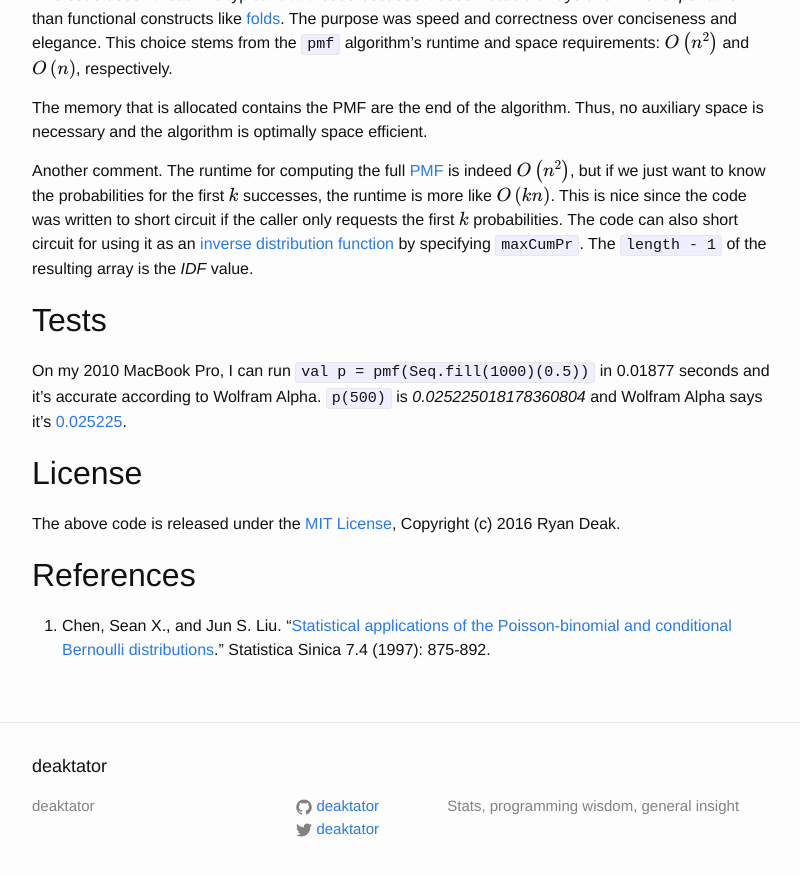
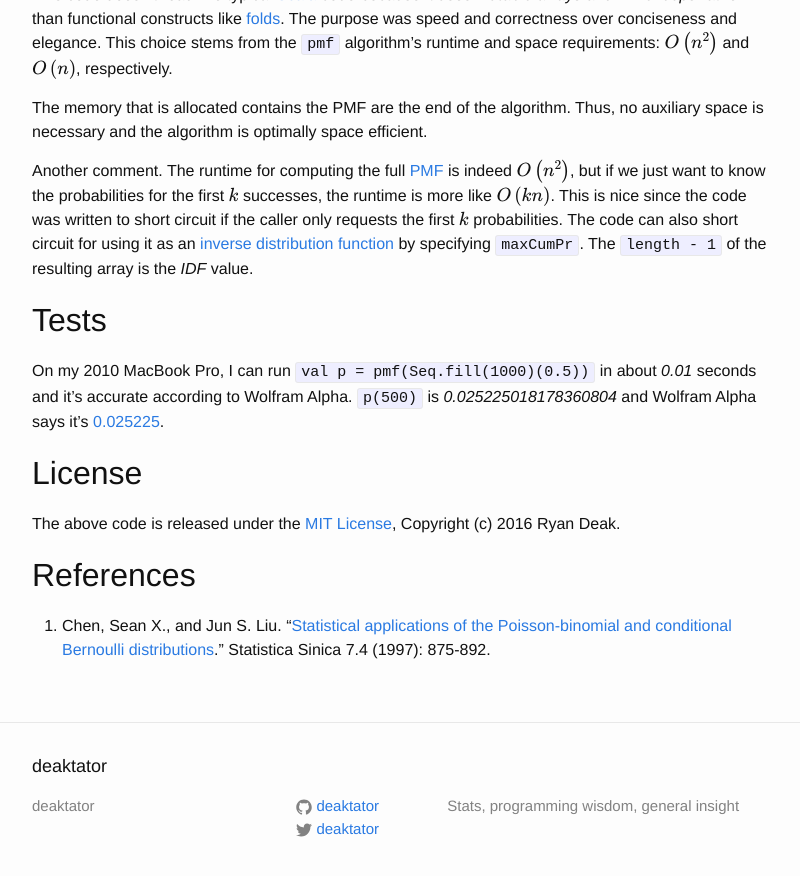
Before and after one commit to deaktator/deaktator.github.io, a Jekyll site: the page built from _posts/2016-02-12-poisson-binomial-revisited.md, in a window 1280 px wide and 900 px high, scrolled down 3268 px. Shown: the top 876 px of the window, without its empty margins (238-1038 px from the left). Built offline with Jekyll 4.4.1, drawn with Linux system fonts in a browser that asks for light colours; formulas are drawn with MathJax 3.

Commit message:
small changes

```diff
--- a/_posts/2016-02-12-poisson-binomial-revisited.md
+++ b/_posts/2016-02-12-poisson-binomial-revisited.md
@@ -157,7 +157,7 @@ by specifying `maxCumPr`.  The `length - 1` of the resulting array is the *IDF*
 
 ## Tests
 
-On my 2010 MacBook Pro, I can run `val p = pmf(Seq.fill(1000)(0.5))` in 0.01877 seconds and it's accurate according
+On my 2010 MacBook Pro, I can run `val p = pmf(Seq.fill(1000)(0.5))` in about *0.01* seconds and it's accurate according
 to Wolfram Alpha.  `p(500)` is *0.025225018178360804* and Wolfram Alpha says it's
 [0.025225](http://www.wolframalpha.com/input/?i=PDF(BinomialDistribution(1000,+0.5),+500)).
 
```
